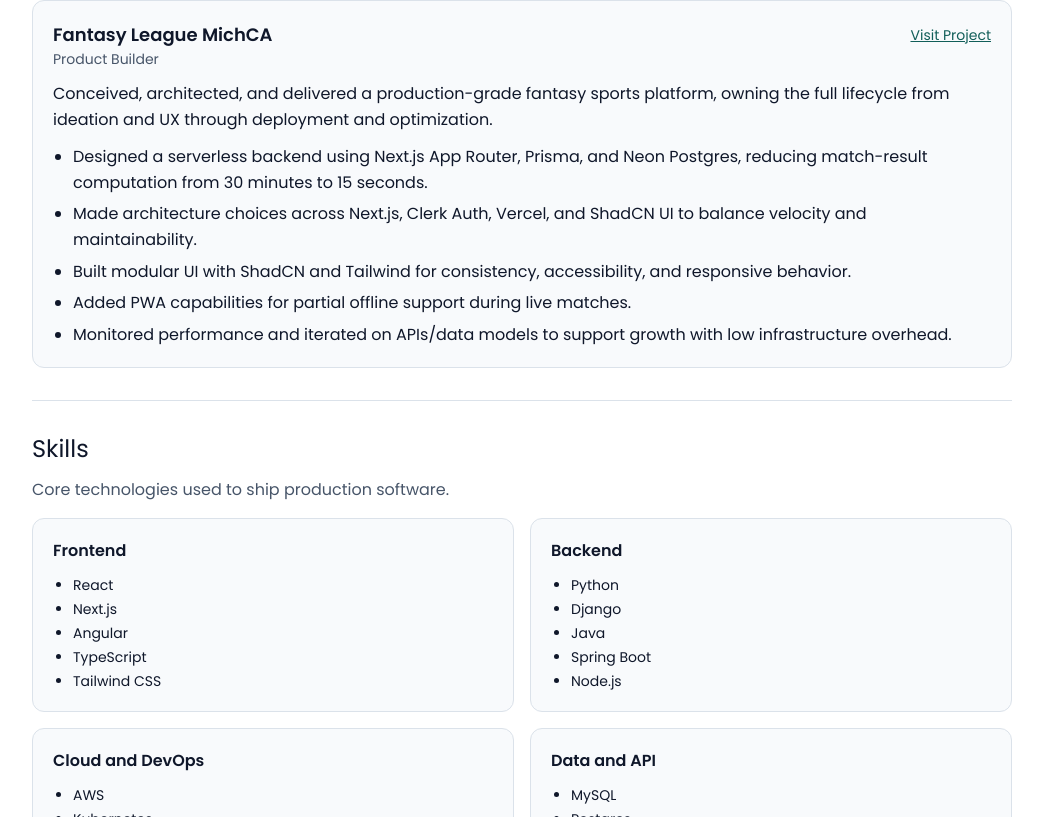
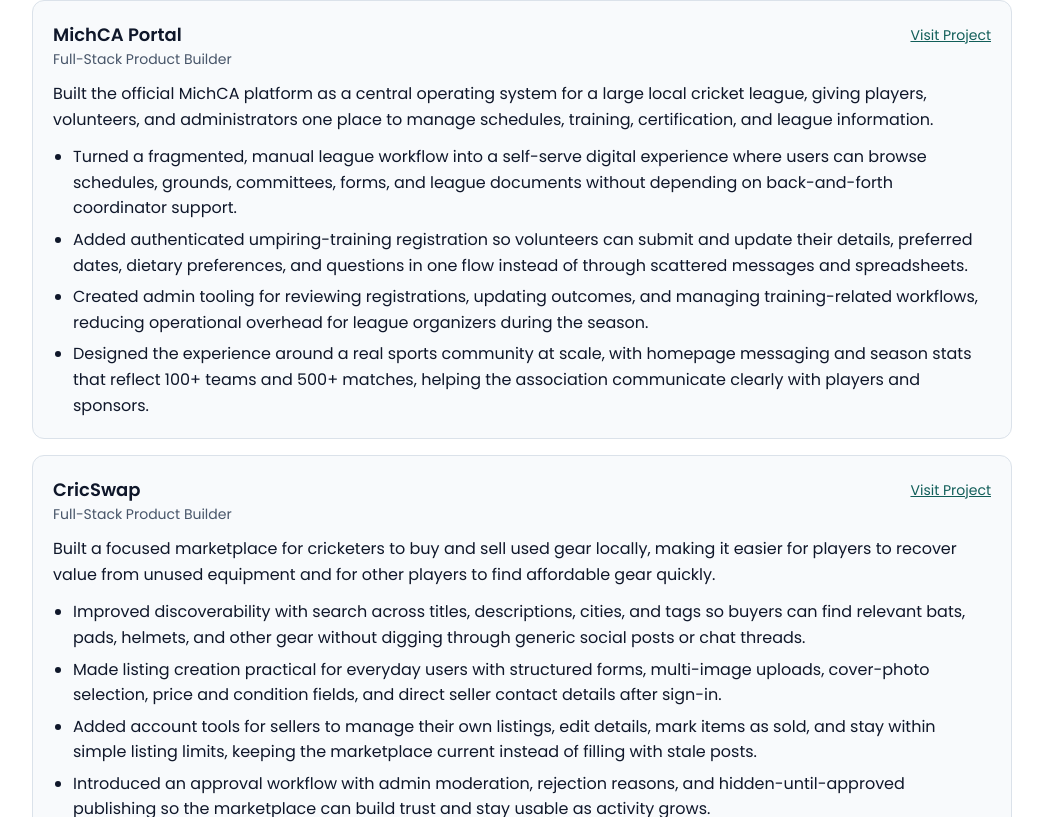
Before and after one commit to SatyaAchanta/portfolio, a Next.js app: page / in a window 1280 px wide. Shown: the part 1803-2620 px from the top of the page, without its empty margins (118-1161 px from the left). Built offline with nearby package versions, Linux system fonts and the light colour scheme.

Commit message:
Update projects

```diff
--- a/components/Projects.tsx
+++ b/components/Projects.tsx
@@ -1,4 +1,31 @@
 const projects = [
+  {
+    name: "MichCA Portal",
+    role: "Full-Stack Product Builder",
+    link: "https://www.michcausa.org",
+    summary:
+      "Built the official MichCA platform as a central operating system for a large local cricket league, giving players, volunteers, and administrators one place to manage schedules, training, certification, and league information.",
+    outcomes: [
+      "Turned a fragmented, manual league workflow into a self-serve digital experience where users can browse schedules, grounds, committees, forms, and league documents without depending on back-and-forth coordinator support.",
+      "Added authenticated umpiring-training registration so volunteers can submit and update their details, preferred dates, dietary preferences, and questions in one flow instead of through scattered messages and spreadsheets.",
+      "Created admin tooling for reviewing registrations, updating outcomes, and managing training-related workflows, reducing operational overhead for league organizers during the season.",
+      "Designed the experience around a real sports community at scale, with homepage messaging and season stats that reflect 100+ teams and 500+ matches, helping the association communicate clearly with players and sponsors.",
+    ],
+  },
+  {
+    name: "CricSwap",
+    role: "Full-Stack Product Builder",
+    link: "https://cricswap.com",
+    summary:
+      "Built a focused marketplace for cricketers to buy and sell used gear locally, making it easier for players to recover value from unused equipment and for other players to find affordable gear quickly.",
+    outcomes: [
+      "Improved discoverability with search across titles, descriptions, cities, and tags so buyers can find relevant bats, pads, helmets, and other gear without digging through generic social posts or chat threads.",
+      "Made listing creation practical for everyday users with structured forms, multi-image uploads, cover-photo selection, price and condition fields, and direct seller contact details after sign-in.",
+      "Added account tools for sellers to manage their own listings, edit details, mark items as sold, and stay within simple listing limits, keeping the marketplace current instead of filling with stale posts.",
+      "Introduced an approval workflow with admin moderation, rejection reasons, and hidden-until-approved publishing so the marketplace can build trust and stay usable as activity grows.",
+      "Modeled the product around community reuse and accessibility, helping newer players access lower-cost equipment while giving existing players a cleaner path to circulate gear back into the cricket ecosystem.",
+    ],
+  },
   {
     name: "Fantasy League MichCA",
     role: "Product Builder",
```
